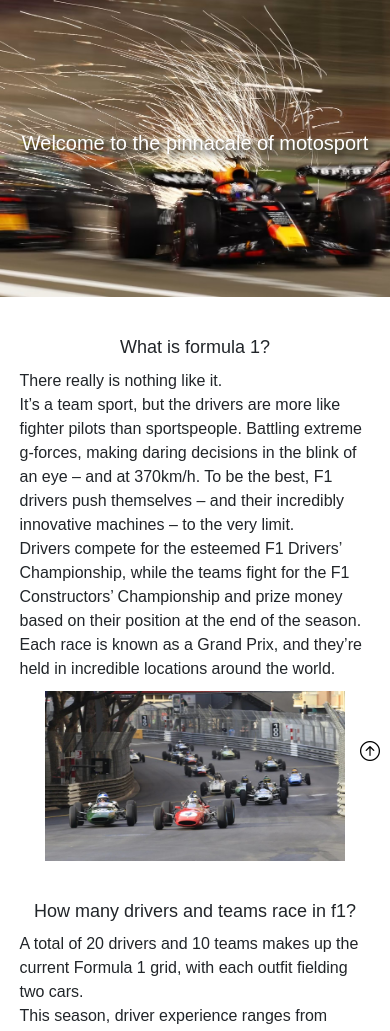
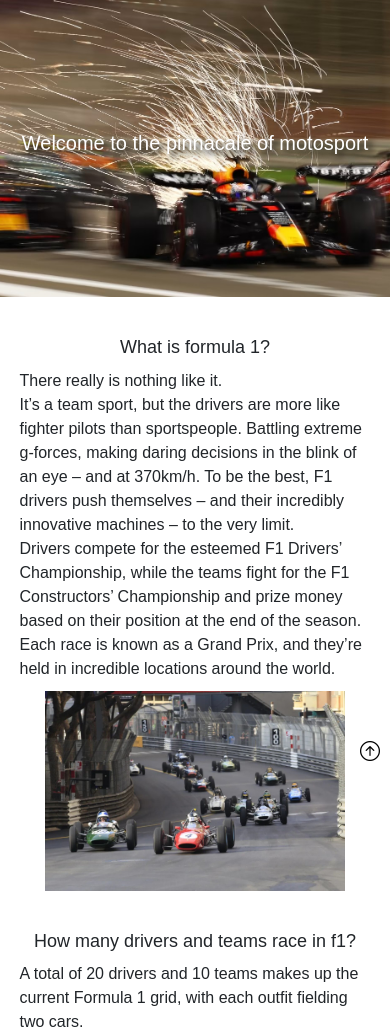
Before and after one commit to marianamcinerny/Desarollo-Web---Coder, a plain HTML site: page index.html in a window 390 px wide. Shown: the part 68-1099 px from the top of the page. Drawn offline with nearby package versions, Linux system fonts and the light colour scheme; a web font is replaced by a local one.

Commit message:
index-img

```diff
--- a/css/style.css
+++ b/css/style.css
@@ -230,9 +230,9 @@ footer .media a i{
     margin: 0;
 }
 
-.faqs img{
+.faqs img {
     width: 500px;
-    height: 300px;
+    height: auto;
 }
 
 .faqs.answer .answer-p {
@@ -299,11 +299,9 @@ footer .media a i{
 
 
 /*!---- MEDIA QUERY INDEX ----!*/
-
 @media screen and (max-width: 1100px) {
     .faqs img {
         width: 400px;
-        height: 240px;
     }
 }
 
@@ -319,13 +317,12 @@ footer .media a i{
 }
 
 @media screen and (max-width: 855px) {
+    .faqs .words h3 {
+        font-size: 25px;
+    }
+
     .faqs img {
         width: 300px;
-        height: 180px;
-    }
-
-    .faqs .words h3 {
-        font-size: 25px;
     }
 }
 
@@ -357,7 +354,6 @@ footer .media a i{
 
     .faqs img {
         width: 500px;
-        height: 300px;
         padding-top: 10px;
     }
 
@@ -390,7 +386,6 @@ footer .media a i{
 
     .faqs img {
         width: 400px;
-        height: 240px;
     }
 }
 
@@ -406,7 +401,6 @@ footer .media a i{
 
     .faqs img {
         width: 300px;
-        height: 180px;
     }
 }
 
```
